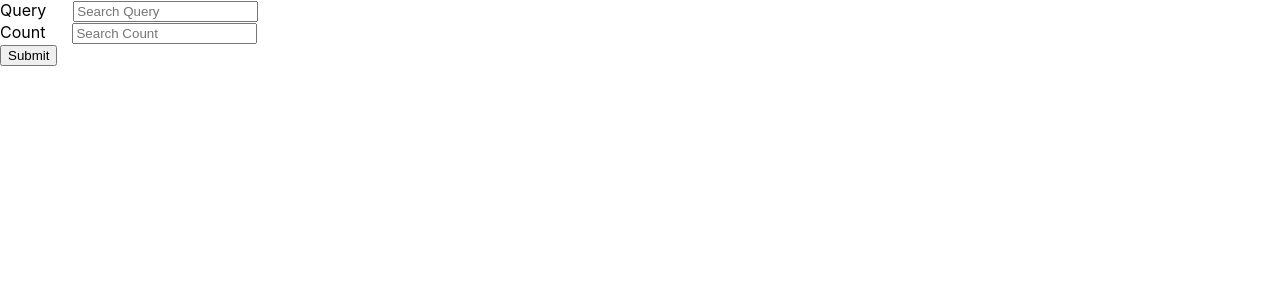
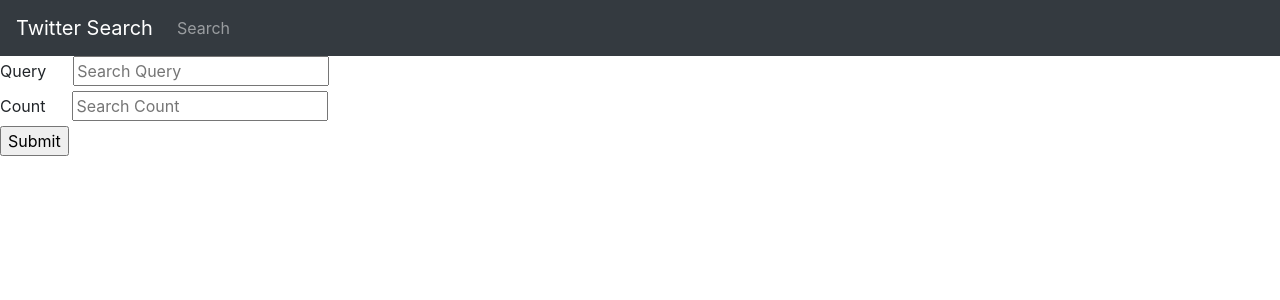
Before and after one commit to sxsg430/CAB432-client, a React (Create React App) app: page / in a window 1280 px wide. Shown: the top 300 px of the page. Built offline with nearby package versions, Linux system fonts and the light colour scheme.

Commit message:
Fix Reactstrap and add navbar

```diff
--- a/package.json
+++ b/package.json
@@ -6,6 +6,7 @@
     "@testing-library/jest-dom": "^4.2.4",
     "@testing-library/react": "^9.5.0",
     "@testing-library/user-event": "^7.2.1",
+    "bootstrap": "^4.5.3",
     "react": "^16.14.0",
     "react-dom": "^16.14.0",
     "react-router": "^5.2.0",
--- a/src/components/home.js
+++ b/src/components/home.js
@@ -1,5 +1,5 @@
 import React, { Component } from 'react';
-
+import {Navbar, NavbarBrand, Nav, NavItem, NavLink} from 'reactstrap';
 export class Home extends Component {
     state = {}
 
@@ -10,7 +10,16 @@ export class Home extends Component {
     render() {
 
         return (
-            <main>
+                <div>
+                <Navbar color="dark" dark expand="md">
+                    <NavbarBrand href="/">Twitter Search</NavbarBrand>
+                    <Nav className="mr-auto" navbar>
+                        <NavItem>
+                            <NavLink href="/">Search</NavLink>
+                        </NavItem>
+                    </Nav>
+                </Navbar>
+
                 <form action="/sentiment" method="get">
                     <label for="query">Query &nbsp;&nbsp;&nbsp;&nbsp;&nbsp;</label>
                     <input type='text' placeholder='Search Query' name='query' /> <br />
@@ -18,7 +27,7 @@ export class Home extends Component {
                     <input type='text' placeholder='Search Count' name='count' /> <br />
                     <input type="submit" value="Submit" />
                 </form>
-            </main>
+                </div>
         )
     }
 
--- a/src/index.js
+++ b/src/index.js
@@ -6,6 +6,7 @@ import App from './App';
 import { Sentiment } from './components/sentiment';
 import { Home } from './components/home';
 import * as serviceWorker from './serviceWorker';
+import 'bootstrap/dist/css/bootstrap.min.css';
 
 const rootElement = document.getElementById('root');
 
```
Also changed, not shown: 1 other file (tests, documents, lock files or other folders).
